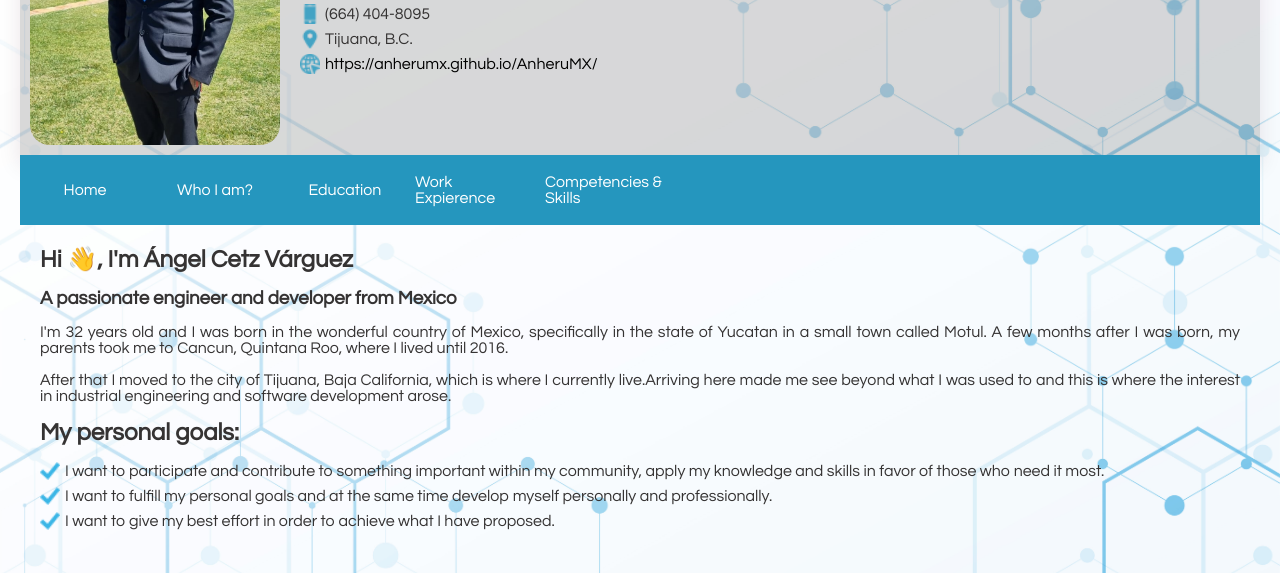
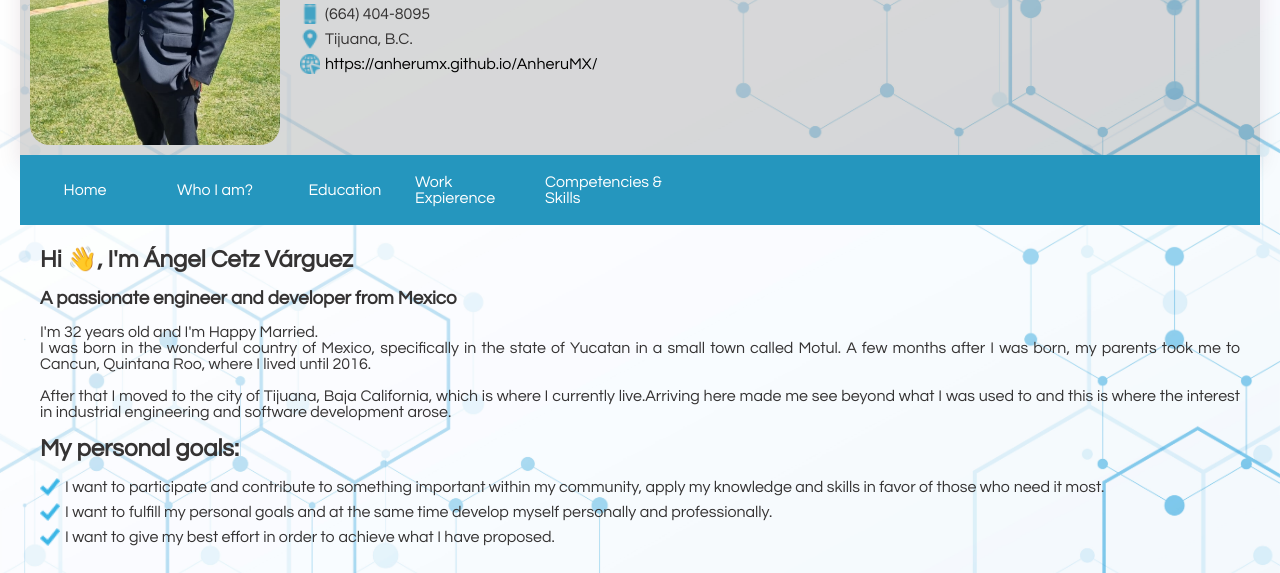
Before and after one commit to AnheruMX/AnheruMX, a plain HTML site: page index.html in a window 1280 px wide. Shown: the part 180-753 px from the top of the page. Drawn offline with Linux system fonts and the light colour scheme.

Commit message:
final commit

```diff
--- a/index.html
+++ b/index.html
@@ -77,7 +77,8 @@
             <h3>A passionate engineer and developer from Mexico</h3>
             <br>
             <p>
-                I'm 32 years old and I was born in the wonderful country of Mexico, specifically in the state of Yucatan in a small town called Motul. A few months after I was born, my parents took me to Cancun, Quintana Roo, where I lived until 2016.
+                I'm 32 years old and I'm Happy Married. <br>
+                I was born in the wonderful country of Mexico, specifically in the state of Yucatan in a small town called Motul. A few months after I was born, my parents took me to Cancun, Quintana Roo, where I lived until 2016.
                 <br><br>
                 After that I moved to the city of Tijuana, Baja California, which is where I currently live.Arriving here made me see beyond what I was used to and this is where the interest in industrial engineering and software development arose.
             <p>
```
